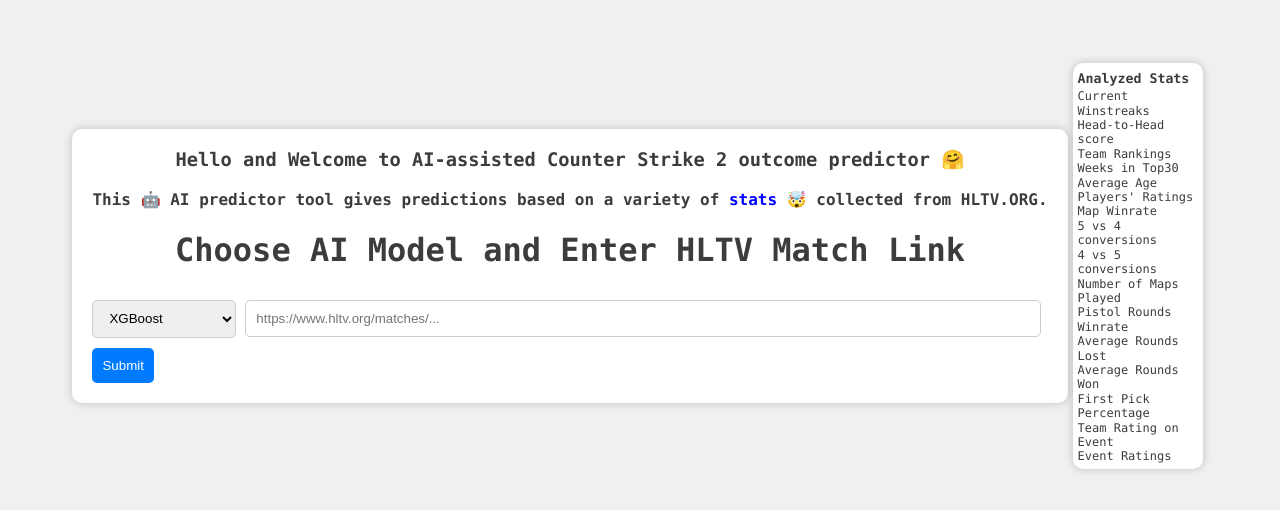
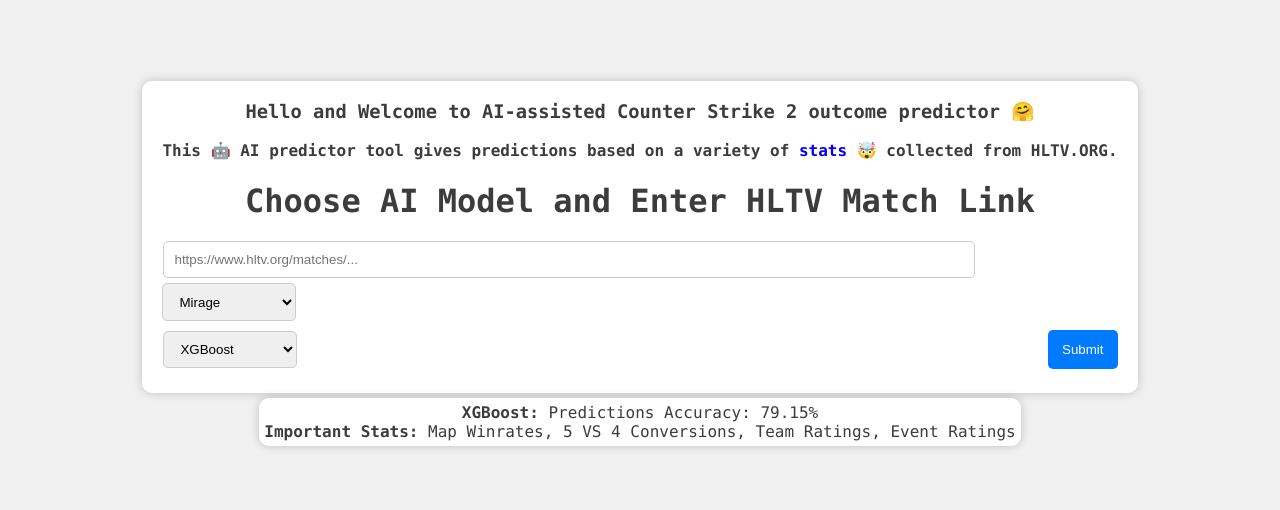
Before and after one commit to point516/cs_bot, a plain HTML site: page web/index.html in a window 1280 px wide. Shown: the part 134-644 px from the top of the page. Drawn offline with Linux system fonts and the light colour scheme; files that its build step writes are made by us from their sources; files whose address does not match are found by name.

Commit message:
Finish ladnding page with css and js

```diff
--- a/web/index.html
+++ b/web/index.html
@@ -7,6 +7,7 @@
     <title>AI predictor</title>
 </head>
 <body>
+    <div class='row'>
         <div class="form-container">
             <div class="description">
                 <h3 class="heading">Hello and Welcome to AI-assisted Counter Strike 2 outcome predictor &#x1F917;</h3>
@@ -14,15 +15,26 @@
                 <h1>Choose AI Model and Enter HLTV Match Link</h1>
             </div>
             <form action="/predict" method="post">
-            <select style="display: inline-block;" name="ai_model" id="ai-model">
+                <input style="display: inline-block;" type="text" name="hltv_link" id="hltv-link" placeholder="https://www.hltv.org/matches/...">
+                <select style="display: inline-block;" name="map" id="map">
+                    <option value="Mirage">Mirage</option>
+                    <option value="Inferno">Inferno</option>
+                    <option value="Nuke">Nuke</option>
+                    <option value="Overpass">Overpass</option>
+                    <option value="Vertigo">Vertigo</option>
+                    <option value="Ancient">Ancient</option>
+                    <option value="Anubis">Anubis</option>
+                </select>
+                <div class="row_2">
+                    <select style="display: inline-block; margin: 5px 1px;" name="ai_model" id="ai-model">
                         <option value="XGBoost">XGBoost</option>
                         <option value="CatBoost">CatBoost</option>
                         <option value="LightGBM">LightGBM</option>
-                <option value="Sklearn_1">Sklearn 1</option>
-                <option value="Sklearn_2">Sklearn 2</option>
+                        <option value="LogReg">LogReg</option>
+                        <option value="LDA">LDA</option>
                     </select>
-            <input style="display: inline-block;" type="text" name="hltv_link" id="hltv-link" placeholder="https://www.hltv.org/matches/...">
                     <input type="submit" value="Submit">
+                </div>
             </form>
         </div>
         <div class="stats">
@@ -45,6 +57,12 @@
                 Event Ratings<br>
             </div>
         </div>
+    </div>
+    <div class="row">
+        <div id="info">
+            <strong>XGBoost: </strong> Predictions Accuracy: 79.15% <br> <strong>Important Stats:</strong> Map Winrates, 5 VS 4 Conversions, Team Ratings, Event Ratings
+        </div>
+    </div>
     <script src="web/script.js"></script>
 </body>
 </html>
--- a/web/script.js
+++ b/web/script.js
@@ -4,8 +4,28 @@ const statsBlock = document.querySelector('.stats');
 
 star.addEventListener('click', () => {
     if (statsBlock.style.display === 'none') {
-        statsBlock.style.display = 'block';
+        statsBlock.style.display = 'inline-block';
     } else {
         statsBlock.style.display = 'none';
     }
 });
+
+const select = document.getElementById('ai-model');
+const info = document.getElementById('info');
+
+select.addEventListener('change', function () {
+    const selectedOption = select.value;
+
+    if (selectedOption === 'XGBoost') {
+        info.innerHTML = "<strong>XGBoost: </strong> Predictions Accuracy: 79.15% <br> <strong>Important Stats:</strong> Map Winrates, 5 VS 4 Conversions, Team Ratings, Event Ratings, Number of Maps Played";
+    } else if (selectedOption === 'CatBoost') {
+        info.innerHTML = "<strong>LightGBM: </strong> Predictions Accuracy: 74.36% <br> <strong>Important Stats:</strong> Map Winrates, Team Ratings, 5 VS 4 Conversions, Team Rankings";
+    } else if (selectedOption === 'LightGBM') {
+        info.innerHTML = "<strong>LightGBM: </strong> Predictions Accuracy: 75.33% <br> <strong>Important Stats:</strong> Map Winrates, Team Ratings, 5 VS 4 Conversions, Team Rankings, 4 VS 5 Conversions";
+    } else if (selectedOption === 'LogReg') {
+        info.innerHTML = "<strong>Logistic Regression: </strong> Predictions Accuracy: 76.05% <br> <strong>Important Stats:</strong> Map Winrates, Team Ratings, Head to Head Matches, Player Ratings, Team Rankings";
+    } else if (selectedOption === 'LDA') {
+        info.innerHTML = "<strong>Linear Discriminant Analysis: </strong> Predictions Accuracy: 75.77% <br> <strong>Important Stats:</strong> Map Winrates, Team Ratings, 5 VS 4 Conversions, Team Rankings, 4 VS 5 Conversions";
+    }
+
+});
--- a/web/style.css
+++ b/web/style.css
@@ -1,3 +1,7 @@
+*{
+    box-sizing: border-box;
+}
+
 body {
     margin: 0;
     padding: 0;
@@ -8,7 +12,9 @@ body {
     background-color: #f0f0f0;
     font-family:'Monaco','Helvetica', monospace;
     color: rgb(60, 60, 60);
+    flex-direction: column;
 }
+
 .form-container {
     background-color: #ffffff;
     padding: 20px;
@@ -16,27 +22,28 @@ body {
     box-shadow: 0 0 10px rgba(0, 0, 0, 0.2);
 }
 input[type="text"] {
-    width: 81%;
+    width: 85%;
     padding: 10px;
-    margin: 0;
+    margin: 0 0 0 1px;
     border: 1px solid #ccc;
     border-radius: 5px;
 }
 input[type="submit"] {
     background-color: #007bff;
     color: #fff;
-    padding: 10px 10px;
+    padding: 10.8px 14px;
     border: none;
     border-radius: 5px;
     cursor: pointer;
+    margin:4px 0;
 }
 input[type="submit"]:hover {
     background-color: #0056b3;
 }
 select {
-    width: 15%;
+    width: 14%;
     padding: 9.25px 12px;
-    margin: 10px 0;
+    margin: 5px 0;
     border: 1px solid #ccc;
     border-radius: 5px;
 }
@@ -55,13 +62,27 @@ p {
 }
 
 .stats{
-    display: block;
+    display: none;
+    background-color: #ffffff;
+    padding: 5px;
+    border-radius: 10px;
+    box-shadow: 0 0 10px rgba(0, 0, 0, 0.2);
+    margin: 0 0 0 5px;
+    width: 120px;
+}
+
+#info{
     background-color: #ffffff;
     padding: 5px;
     border-radius: 10px;
     box-shadow: 0 0 10px rgba(0, 0, 0, 0.2);
     margin: 5px;
-    width: 120px;
+    text-align: center;
+}
+
+.row{
+    display: flex;
+    flex-direction: row;
 }
 
 .star{
@@ -81,3 +102,9 @@ ul{
 h5{
     margin: 3px 0 3px 0;
 }
+
+.row_2{
+    width: 100%;
+    display: flex;
+    justify-content: space-between;
+}
```
Lines whose indentation alone changed are shown as unchanged.
